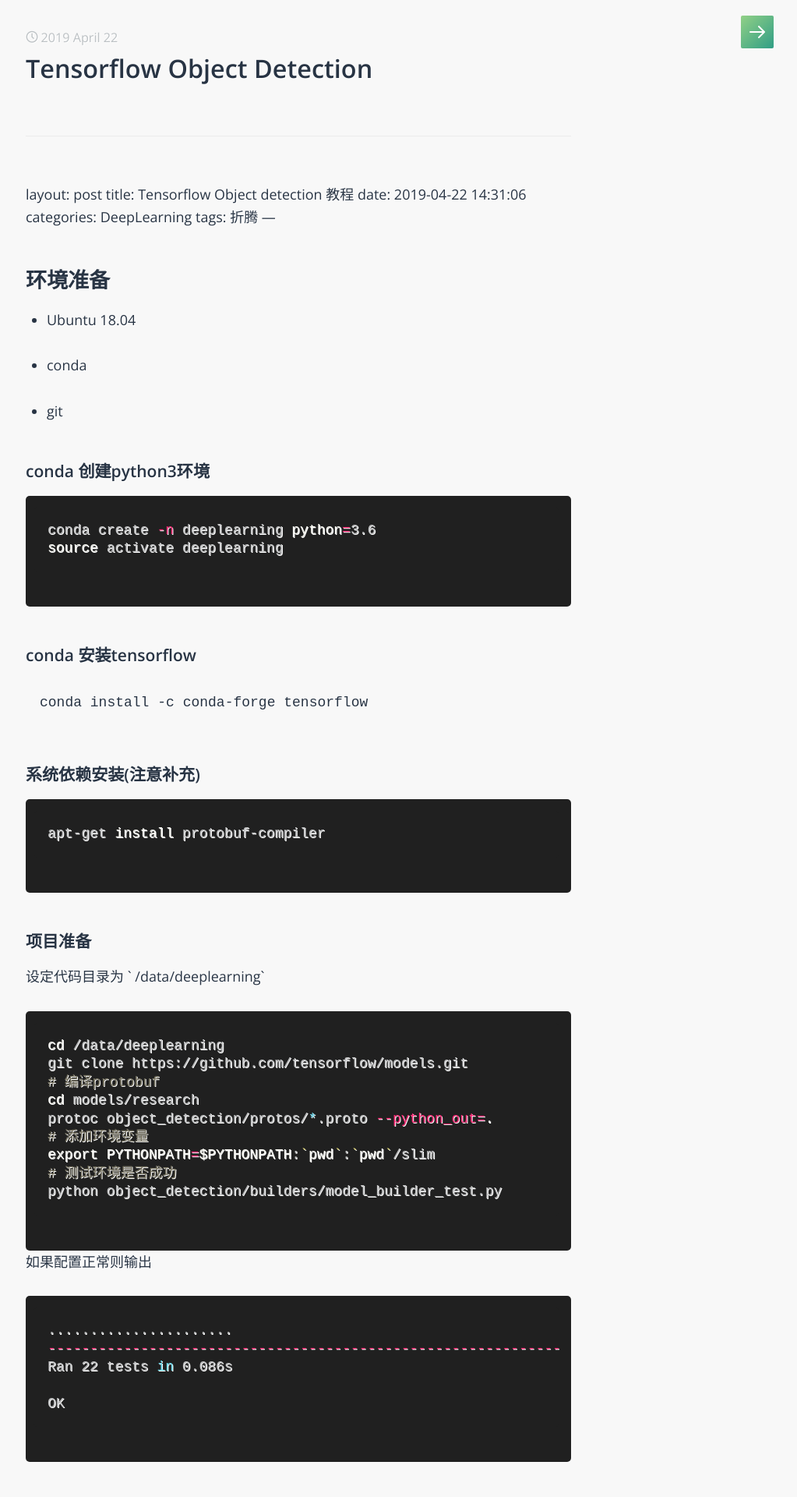
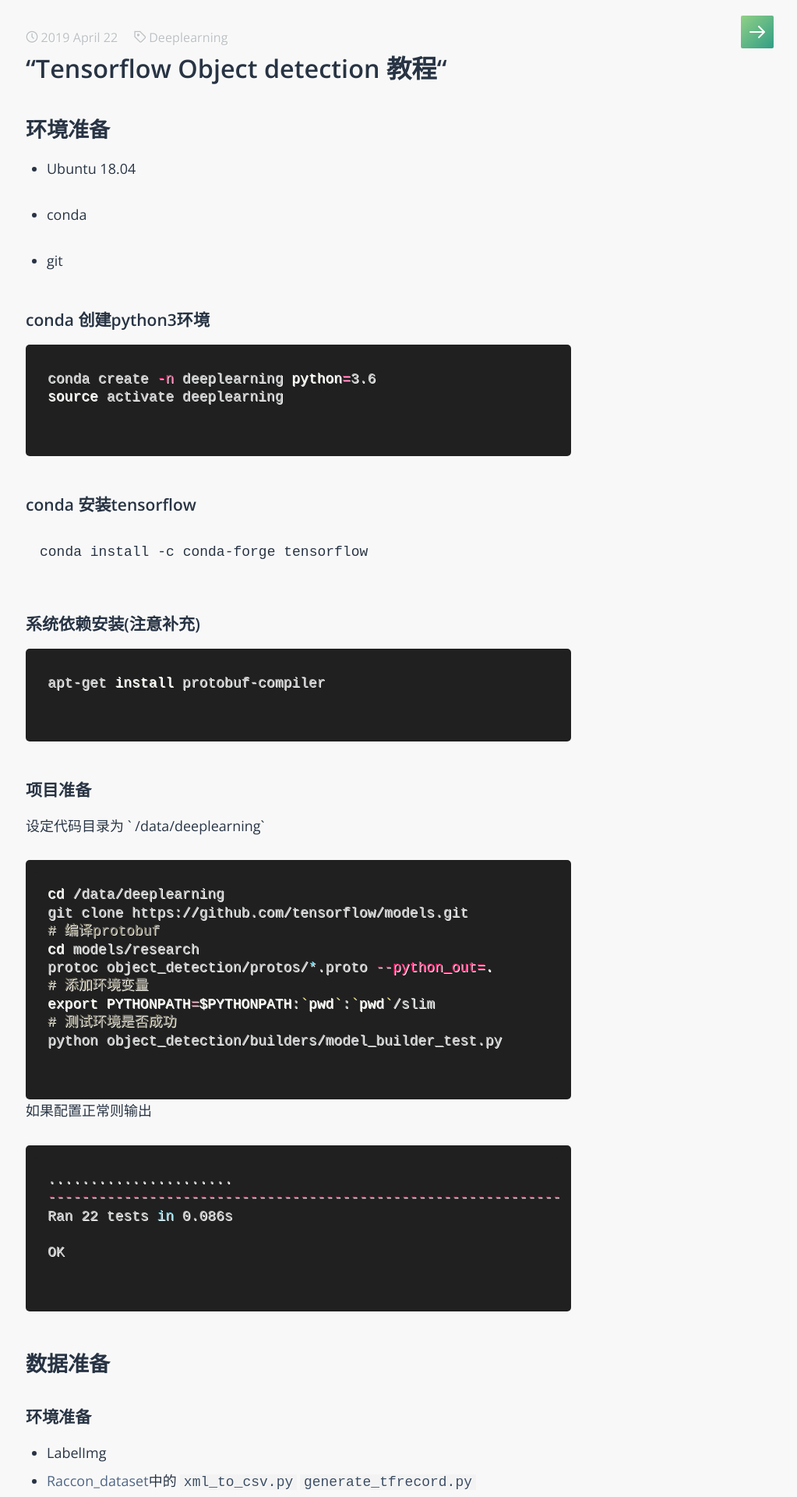
Before and after one commit to hipeace86/hipeace86.github.io, a Jekyll site: the page built from _posts/2019-04-22-tensorflow-object-detection.md, in a window 1280 px wide. Shown: the top 1920 px of the page at 78% size, without its empty margins (257-1280 px from the left). Built offline with Jekyll 4.4.1, drawn with Linux system fonts in a browser that asks for light colours; some web fonts are replaced; our own code applies the rules of GitHub Pages for plain Markdown files; some of the changed text lies outside the part shown.

Commit message:
Update 2019-04-22-tensorflow-object-detection.md

```diff
--- a/_posts/2019-04-22-tensorflow-object-detection.md
+++ b/_posts/2019-04-22-tensorflow-object-detection.md
@@ -1,10 +1,9 @@
-
 ---
 layout: post
-title:  Tensorflow Object detection 教程
+title:  “Tensorflow Object detection 教程“
 date:   2019-04-22 14:31:06
-categories: DeepLearning
-tags: 折腾
+categories: 深度学习
+tags: Deeplearning
 ---
 
 
```
